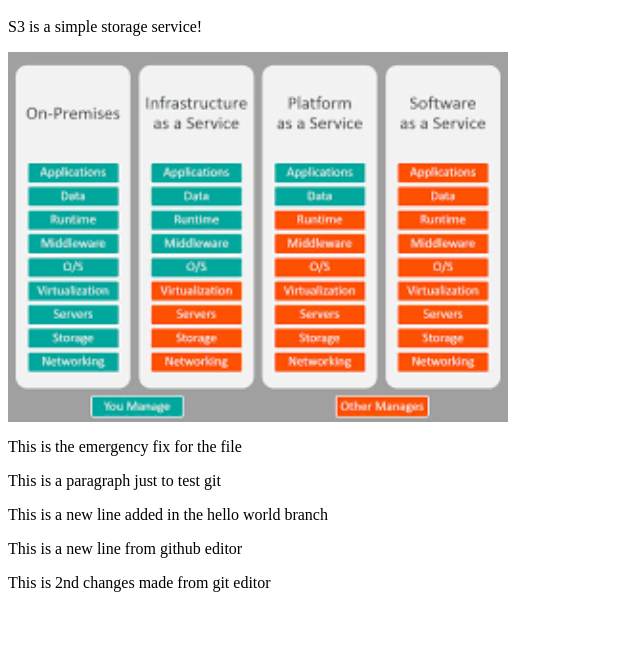
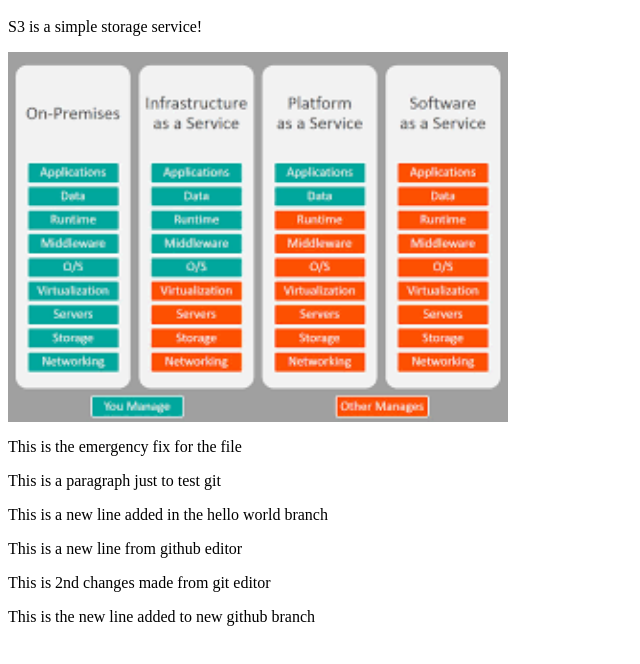
Before and after one commit to chinmaya221/helloWorld, a plain HTML site: page index.html in a window 1280 px wide. Shown: the part 48-712 px from the top of the page, without its empty margins (0-640 px from the left). Drawn offline with Linux system fonts and the light colour scheme; no server answers.

Commit message:
Update index.html
New branch from github

```diff
--- a/index.html
+++ b/index.html
@@ -27,4 +27,5 @@
 	<p>This is a new line added in the hello world branch</p>
 	  <p>This is a new line from github editor</p>
 	  <p>This is 2nd changes made from git editor</p>
+	  <p>This is the new line added to new github branch</p>
 </html>
```
